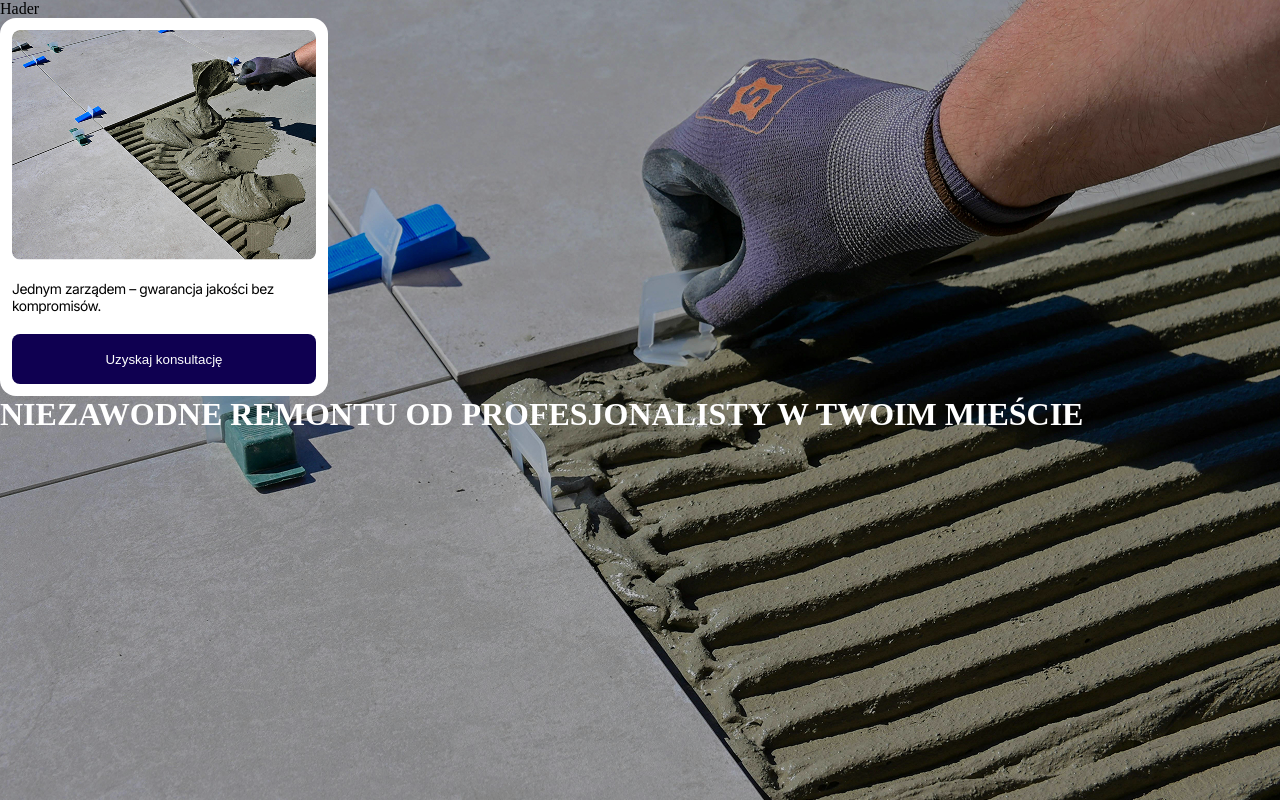
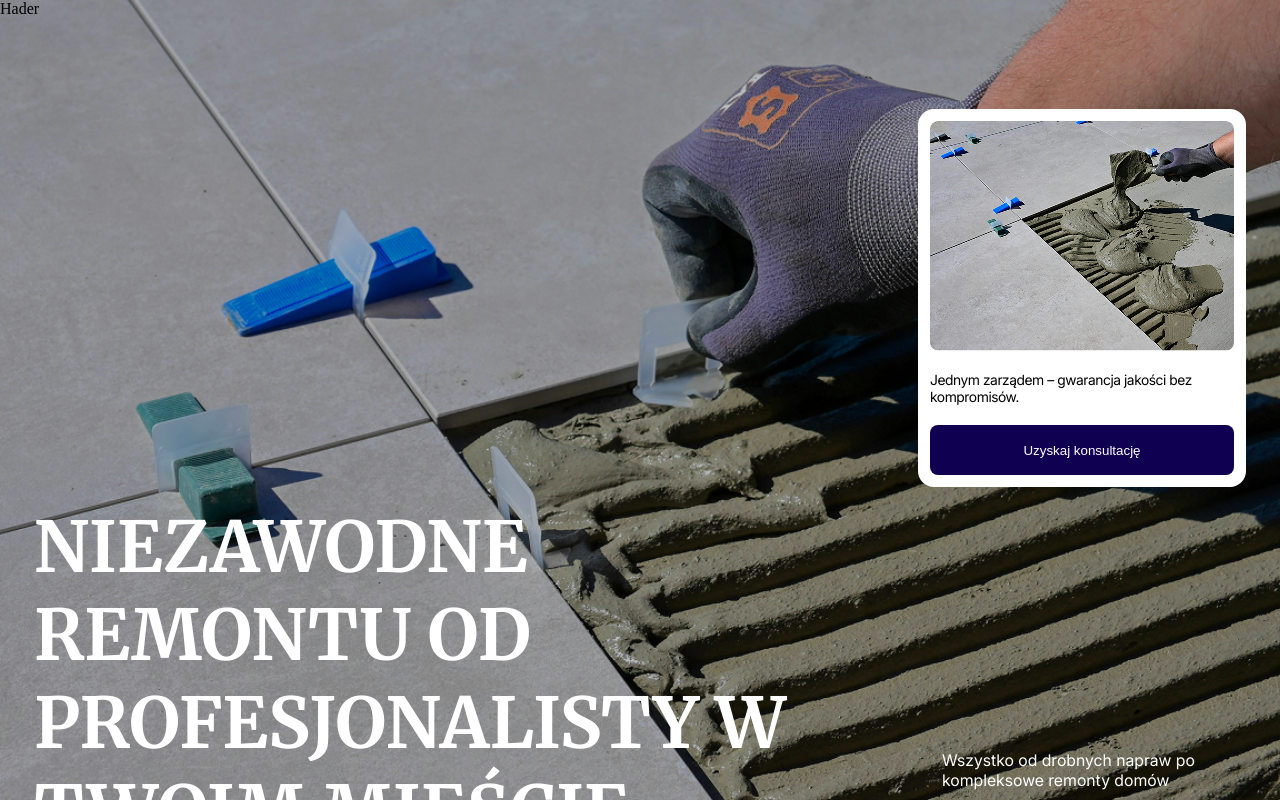
Before and after one commit to 7flowsstudio/art-bud-sofia, a Next.js app: page / in a window 1280 px wide. Built offline with nearby package versions, Linux system fonts and the light colour scheme.

Commit message:
hero-css

```diff
--- a/src/components/Main/Hero/Hero.module.css
+++ b/src/components/Main/Hero/Hero.module.css
@@ -11,3 +11,83 @@
     min-height: 800px;
   }
 } */
+.container {
+  padding: 16px;
+}
+.block {
+  display: flex;
+  justify-content: center;
+}
+.wrappTitle {
+  padding-top: 185px;
+  display: flex;
+  flex-direction: column;
+  gap: 120px;
+}
+.wrappText {
+  display: flex;
+  flex-direction: column;
+  justify-content: end;
+  max-width: 191px;
+  gap: 16px;
+}
+.wrappText p {
+  color: var(--white);
+}
+.title {
+  /* padding-top: 185px; */
+  /* max-width: 343px; */
+  font-family: var(--second-family);
+  font-size: clamp(32px, calc((32 / 375) * 100vw), calc((70 / 1280) * 100vw));
+}
+.btn {
+  background-color: var(--white);
+  border: 1px solid #0f0051;
+  border-radius: 8px;
+  padding: 12px;
+  width: 100%;
+}
+@media screen and (max-width: 767px) {
+  .title {
+    max-width: 343px;
+  }
+}
+@media screen and (min-width: 768px) {
+  .container {
+    padding: 34px;
+  }
+  .block {
+    justify-content: end;
+    padding-top: 57px;
+    /* padding-right: 34px; */
+  }
+  .wrappTitle {
+    padding-top: 16px;
+    flex-direction: row;
+    justify-content: space-between;
+    gap: 24px;
+  }
+  .title {
+    /* padding-top: 16px; */
+    /* max-width: 520px; */
+  }
+  .wrappText p {
+    font-size: 16px;
+  }
+  .wrappText {
+    gap: 24px;
+    /* padding-right: 12px; */
+  }
+}
+@media screen and (min-width: 920px) {
+  .wrappText {
+    max-width: 304px;
+    padding-right: 12px;
+  }
+}
+@media screen and (min-width: 1270px) {
+  .title {
+    max-width: 876px;
+    font-size: 70px;
+  }
+}
--- a/src/components/Main/Hero/Hero.tsx
+++ b/src/components/Main/Hero/Hero.tsx
@@ -5,8 +5,18 @@ import Block from "./Block/Block";
 const Hero = () => {
   return (
     <div className={s.container}>
-      <Block />
-      <h1>NIEZAWODNE REMONTU OD PROFESJONALISTY W TWOIM MIEŚCIE</h1>
+      <div className={s.block}>
+        <Block />
+      </div>
+      <div className={s.wrappTitle}>
+        <h1 className={s.title}>
+          NIEZAWODNE REMONTU OD PROFESJONALISTY W TWOIM MIEŚCIE
+        </h1>
+        <div className={s.wrappText}>
+          <p>Wszystko od drobnych napraw po kompleksowe remonty domów</p>
+          <button className={s.btn}>Wyświetl usługi</button>
+        </div>
+      </div>
     </div>
   );
 };
```
